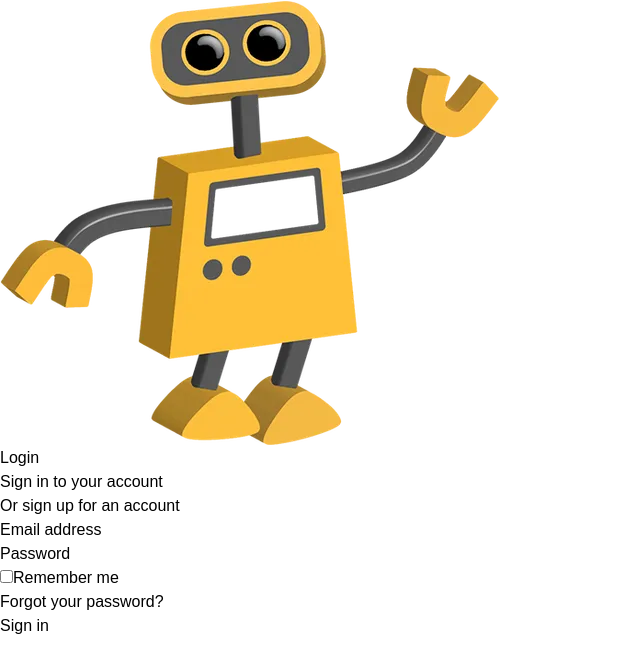
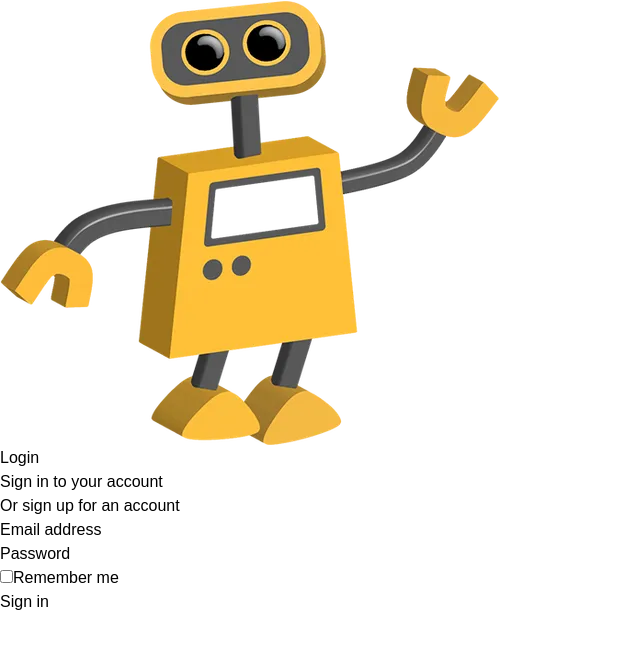
Before and after one commit to Dhruv460/my_bot, a React app in the folder frontend/: page /login in a window 1280 px wide. Shown: the top 672 px of the page, without its empty margins (0-640 px from the left). Built offline with nearby package versions, Linux system fonts and the light colour scheme; the HTML template or start-up script is replaced by a standard one.

Commit message:
last commit

```diff
--- a/frontend/src/components/Login.jsx
+++ b/frontend/src/components/Login.jsx
@@ -113,14 +113,14 @@
                 Remember me
               </label>
             </div>
-            <div className="text-sm leading-5">
+            {/* <div className="text-sm leading-5">
               <Link
                 to="/forgot-password"
                 className="font-medium text-indigo-600 hover:text-indigo-500 focus:outline-none focus:underline transition ease-in-out duration-150"
               >
                 Forgot your password?
               </Link>
-            </div>
+            </div> */}
           </div>
           <div>
             <button
```
